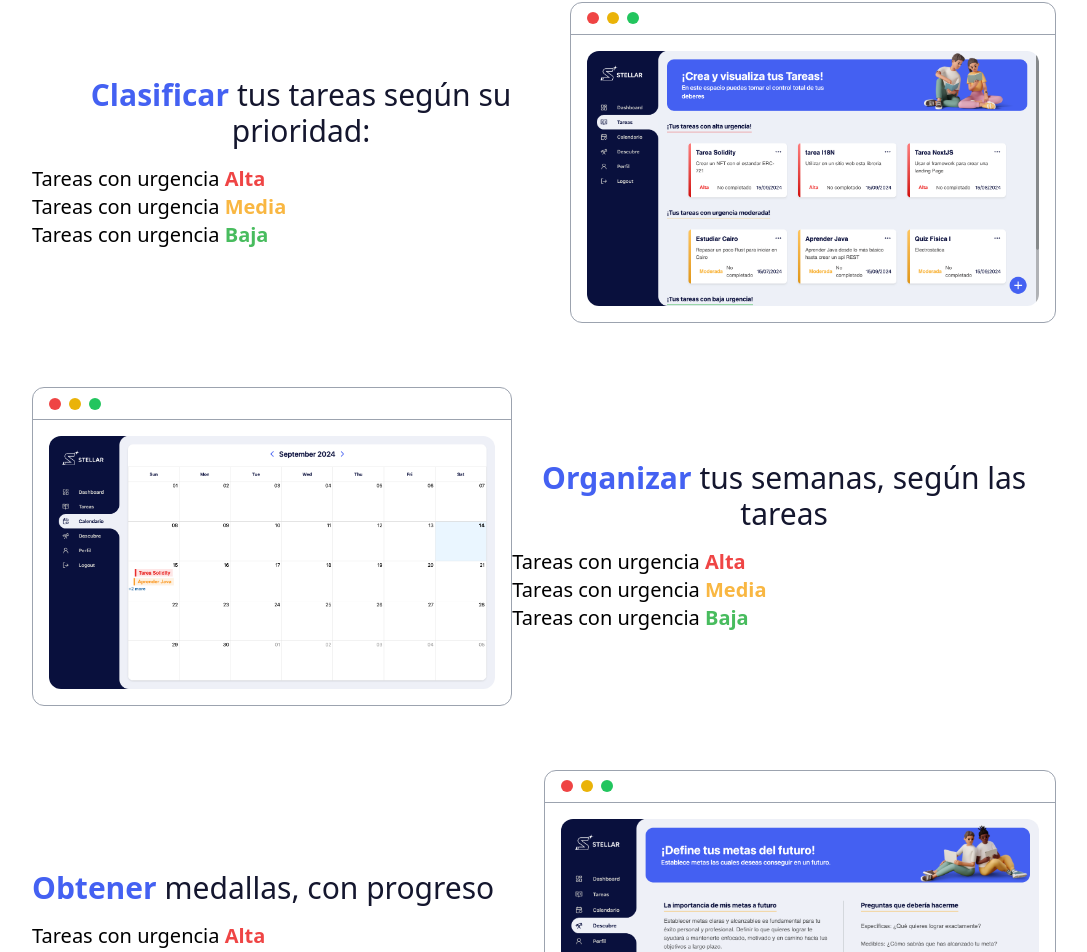
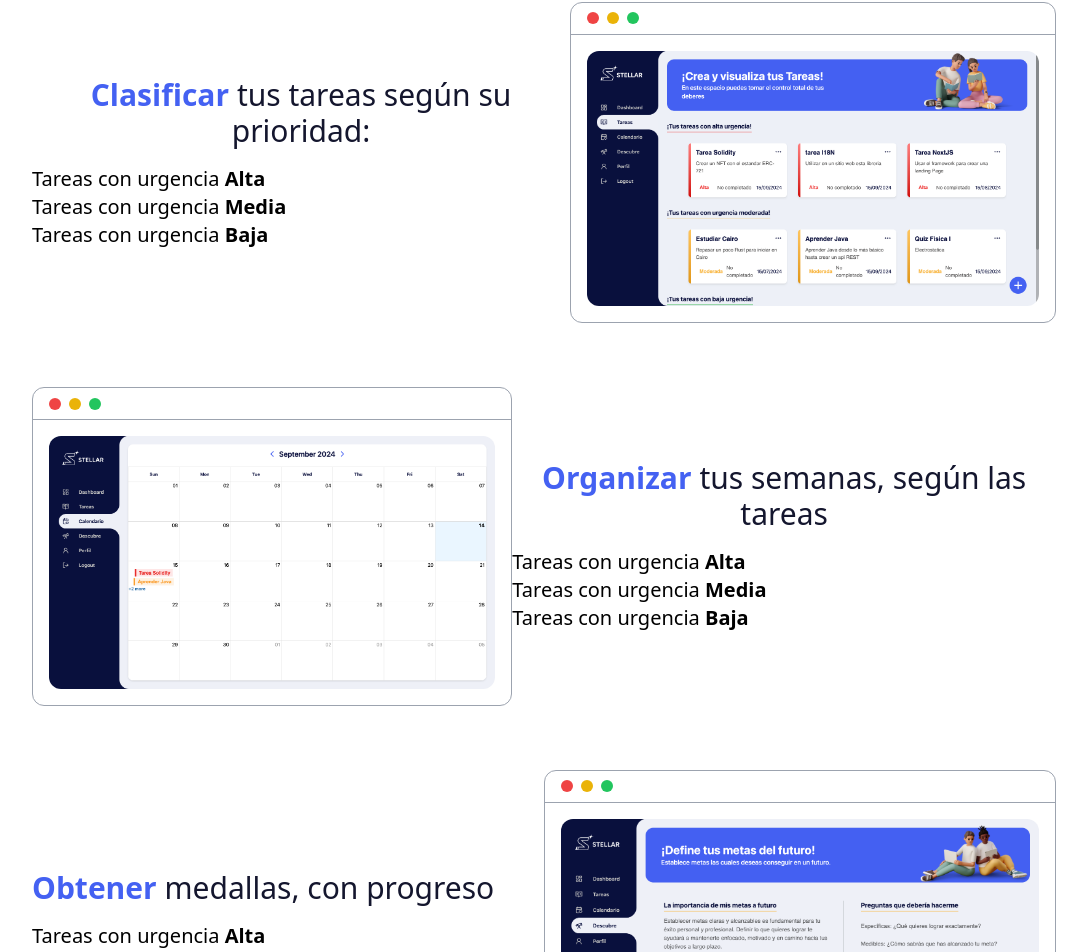
Before and after one commit to KevinLatino/Stellar-Landing-Page, a Next.js app: page / in a window 1280 px wide. Shown: the part 1652-2604 px from the top of the page, without its empty margins (96-1183 px from the left). Built offline with nearby package versions, Linux system fonts and the light colour scheme.

Commit message:
Fixing minimal bugs

```diff
--- a/src/app/page.tsx
+++ b/src/app/page.tsx
@@ -1,12 +1,13 @@
-import { ModuleInterface, ModuleColor } from "@/interfaces/interfaces";
+import { ModuleInterface, ModuleColor, FeatureProps } from "@/interfaces/interfaces";
 import StellarTaks from '@/assets/Tasks.png'
 import Image from "next/image";
 import ShimmerButton from "@/components/magicui/shimmer-button";
 import { MarqueeDemo } from "./Marquee";
-import TerminalComponent from "@/components/TerminalComponent";
 import MockUp from "@/assets/macbook.svg";
 import StellarCalendar from "@/assets/Calendar.png"
-import Medals from "@/assets/Medals.png"
+import Medals from "@/assets/Medals.png";
+import FeatureComponent from "@/components/FeatureComponent";
+
 
 export default function Home() {
 
@@ -33,6 +34,39 @@ export default function Home() {
       description:
         "Nos enseña que establecer metas claras de manera diaria es fundamental para mantener la motivación.",
       borderColor: ModuleColor.purple,
+    },
+  ];
+
+  const features = [
+    {
+      side: 'right',
+      title: 'Clasificar tus tareas según su prioridad:',
+      description: [
+        'Tareas con urgencia Alta',
+        'Tareas con urgencia Media',
+        'Tareas con urgencia Baja',
+      ],
+      image: StellarTaks,
+    },
+    {
+      side: 'left',
+      title: 'Organizar tus semanas, según las tareas',
+      description: [
+        'Tareas con urgencia Alta',
+        'Tareas con urgencia Media',
+        'Tareas con urgencia Baja',
+      ],
+      image: StellarCalendar,
+    },
+    {
+      side: 'right',
+      title: 'Obtener medallas, con progreso',
+      description: [
+        'Tareas con urgencia Alta',
+        'Tareas con urgencia Media',
+        'Tareas con urgencia Baja',
+      ],
+      image: Medals,
     },
   ];
 
@@ -95,95 +129,38 @@ export default function Home() {
         Con           <strong className="text-light-blue">Stellar</strong> puedes :
       </h2>
 
-      <section className="flex flex-col md:flex-row w-full justify-between items-center md:px-32 p-3 mt-10">
-      <div className="flex flex-col gap-4">
-          <text className="text-strong-blue  font-medium text-3xl text-center">
-            <strong className="text-light-blue">Clasificar</strong> tus
-            tareas según su prioridad:
-          </text>
-            <ul className="text-xl font-medium">
-              <li>Tareas con urgencia <strong className="text-light-red">Alta</strong></li>
-              <li>Tareas con urgencia <strong className="text-light-yellow">Media</strong></li>
-              <li>Tareas con urgencia <strong className="text-light-green">Baja</strong></li>
-            </ul>
-        </div>
-        <div className="flex w-[50%] flex-col gap-7">
-          <TerminalComponent>
-            <Image
-              src={StellarTaks}
-              draggable={false}
-              alt="Stellar Tasks"
-              width={800}
-              height={400}
-              className="rounded-xl"
-            />
-          </TerminalComponent>
-        </div>
-      </section>
+      {features.map((feature, index) => (
+  <FeatureComponent key={index} side={feature.side} image={feature.image}>
+    <h3 className="text-strong-blue font-medium text-3xl text-center">
+      <strong className="text-light-blue">{feature.title.split(' ')[0]}</strong> {feature.title.split(' ').slice(1).join(' ')}
+    </h3>
+    <ul className="text-xl font-medium">
+      {feature.description.map((desc, i) => {
+        const words = desc.split(' ');
+        const urgencyWord = words.pop();
+        const sentence = words.join(' ');
 
-      <section className="flex flex-col md:flex-row w-full justify-between items-center lg:px-32 p-3 mt-10">
-      <div className="hidden md:flex w-[50%] flex-col gap-7">
-          <TerminalComponent>
-            <Image
-              src={StellarCalendar}
-              draggable={false}
-              alt="Stellar Calendar"
-              width={800}
-              height={400}
-              className="rounded-xl"
-            />
-          </TerminalComponent>
-        </div>
-      <div className="flex flex-col gap-4">
-          <text className="text-strong-blue  font-medium text-3xl text-center">
-            <strong className="text-light-blue">Organizar</strong> tus
-            semanas, según las tareas
-          </text>
-            <ul className="text-xl font-medium">
-              <li>Tareas con urgencia <strong className="text-light-red">Alta</strong></li>
-              <li>Tareas con urgencia <strong className="text-light-yellow">Media</strong></li>
-              <li>Tareas con urgencia <strong className="text-light-green">Baja</strong></li>
-            </ul>
-        </div>
-        <div className="flex md:hidden w-[40%] flex-col gap-7">
-          <TerminalComponent>
-            <Image
-              src={StellarCalendar}
-              draggable={false}
-              alt="Stellar Calendar"
-              width={800}
-              height={400}
-              className="rounded-xl"
-            />
-          </TerminalComponent>
-        </div>
-      </section>
+        return (
+          <li key={i}>
+            {sentence}{' '}
+            <strong
+              className={`text-${
+                urgencyWord === 'Alta'
+                  ? 'light-red'
+                  : urgencyWord === 'Media'
+                  ? 'light-yellow'
+                  : 'light-green'
+              }`}
+            >
+              {urgencyWord}
+            </strong>
+          </li>
+        );
+      })}
+    </ul>
+  </FeatureComponent>
+))}
 
-      <section className="flex flex-col md:flex-row w-full justify-between items-center px-3 md:px-32 p-3 mt-10">
-      <div className="flex flex-col gap-4">
-          <text className="text-strong-blue  font-medium text-3xl text-center">
-            <strong className="text-light-blue">Obtener </strong>
-            medallas, con progreso
-          </text>
-            <ul className="text-xl font-medium">
-              <li>Tareas con urgencia <strong className="text-light-red">Alta</strong></li>
-              <li>Tareas con urgencia <strong className="text-light-yellow">Media</strong></li>
-              <li>Tareas con urgencia <strong className="text-light-green">Baja</strong></li>
-            </ul>
-        </div>
-        <div className="flex w-[50%] flex-col gap-7">
-          <TerminalComponent>
-            <Image
-              src={Medals}
-              draggable={false}
-              alt="Stellar Tasks"
-              width={800}
-              height={400}
-              className="rounded-xl"
-            />
-          </TerminalComponent>
-        </div>
-      </section>
     </>
   );
 }
```
Also changed, not shown: src/components/FeatureComponent.tsx (+1 -6 lines), src/interfaces/interfaces.tsx (+8 -0 lines).
